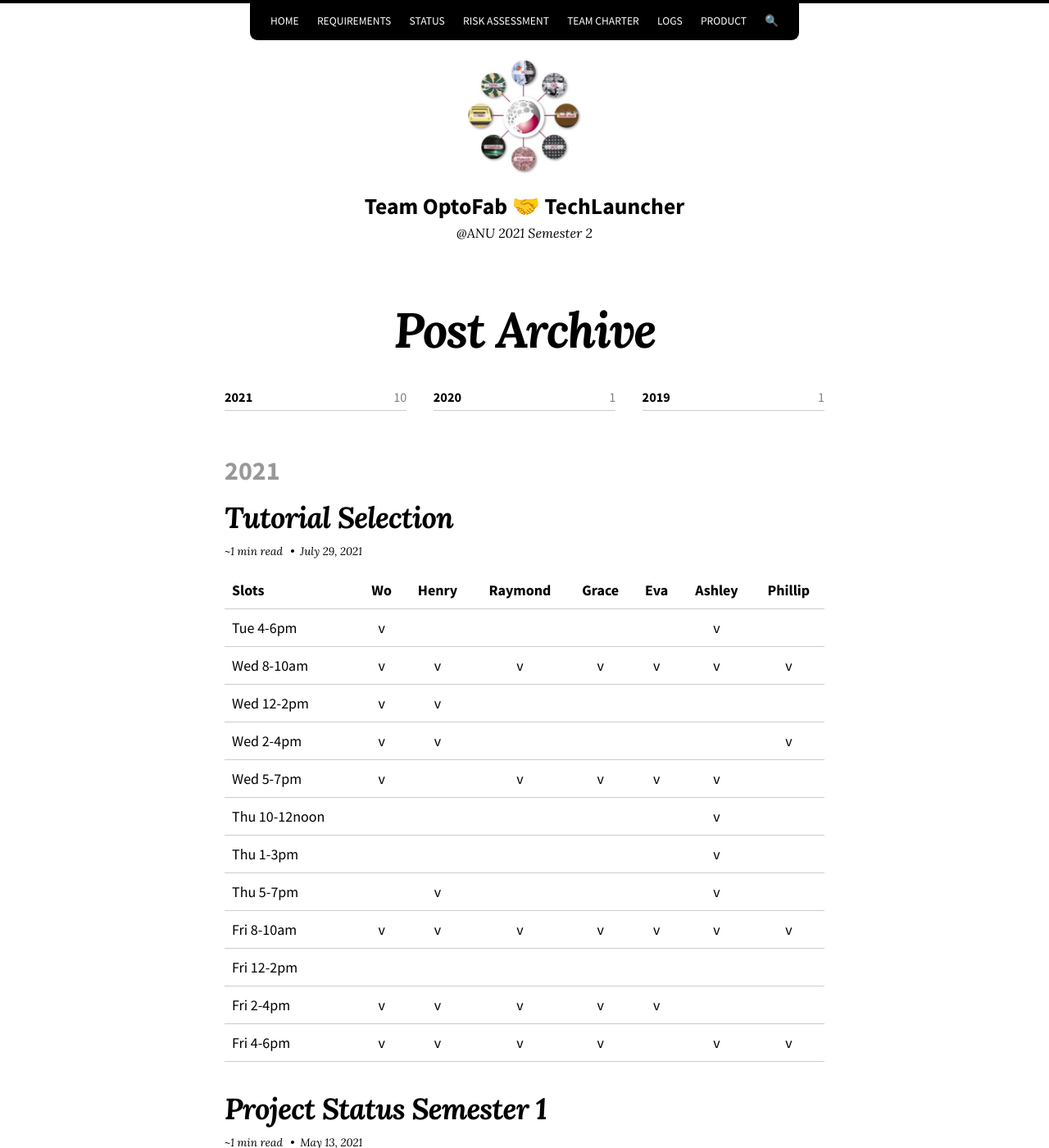
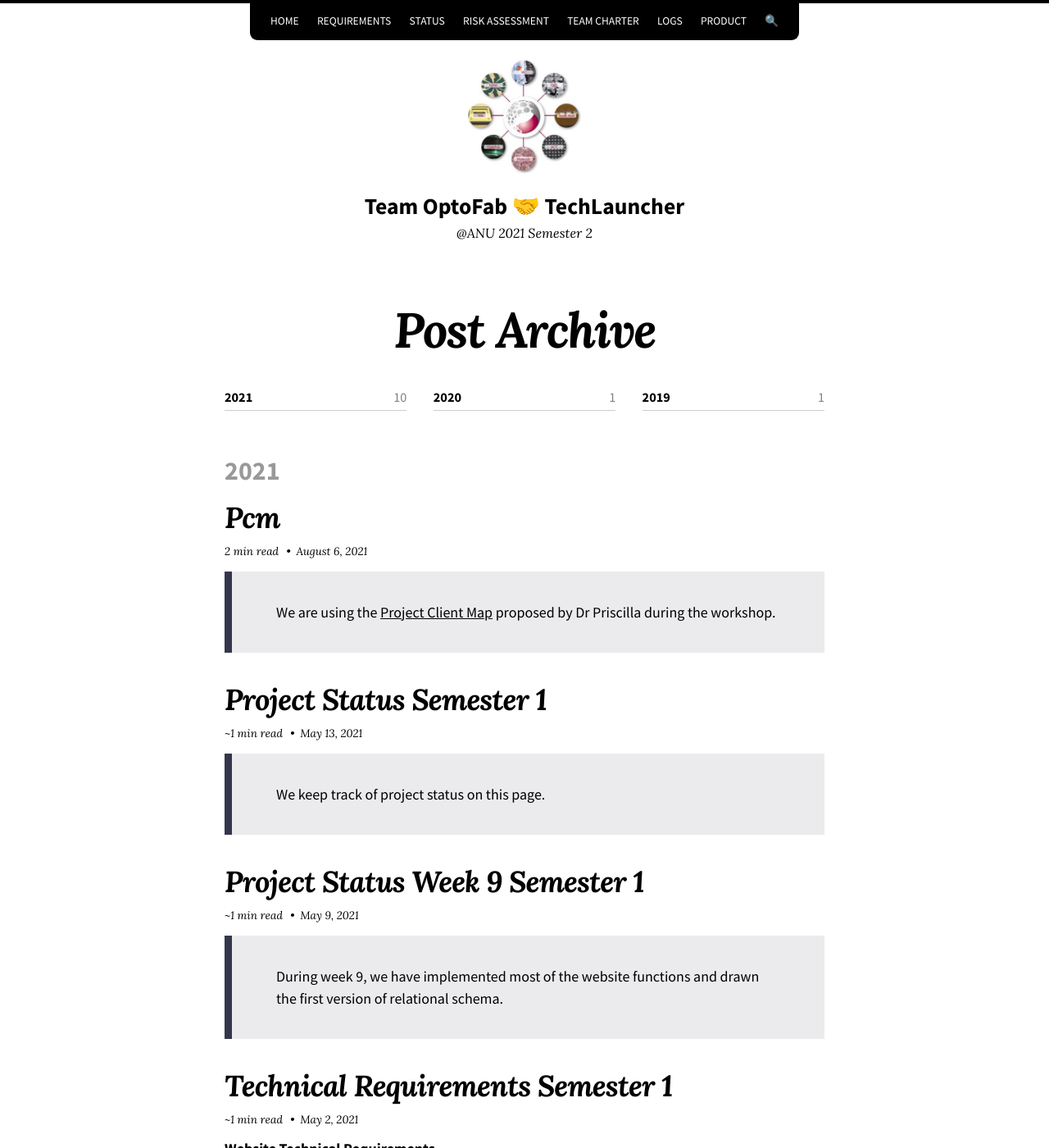
Before and after one commit to optofab/optofab.github.io, a Jekyll site: the page built from posts.md, in a window 1280 px wide and 1400 px high. Shown: the whole window at 82% size. Built offline with Jekyll 4.4.1, drawn with Linux system fonts in a browser that asks for light colours; nearby versions of some CDN libraries; emoji names are drawn with the system emoji font.

Commit message:
move pcm to posts; adjust img styles

```diff
--- a/_posts/2021-07-29-Tutorial-Selection.md
+++ /dev/null
@@ -1,18 +0,0 @@
----
-layout: post
----
-
-| Slots         | Wo  | Henry | Raymond | Grace | Eva | Ashley | Phillip |
-| ------------- | :-: | :---: | :-----: | :---: | :-: | :----: | :-----: |
-| Tue 4-6pm     |  v  |       |         |       |     |   v    |         |
-| Wed 8-10am    |  v  |   v   |    v    |   v   |  v  |   v    |    v    |
-| Wed 12-2pm    |  v  |   v   |         |       |     |        |         |
-| Wed 2-4pm     |  v  |   v   |         |       |     |        |    v    |
-| Wed 5-7pm     |  v  |       |    v    |   v   |  v  |   v    |         |
-| Thu 10-12noon |     |       |         |       |     |   v    |         |
-| Thu 1-3pm     |     |       |         |       |     |   v    |         |
-| Thu 5-7pm     |     |   v   |         |       |     |   v    |         |
-| Fri 8-10am    |  v  |   v   |    v    |   v   |  v  |   v    |    v    |
-| Fri 12-2pm    |     |       |         |       |     |        |         |
-| Fri 2-4pm     |  v  |   v   |    v    |   v   |  v  |        |         |
-| Fri 4-6pm     |  v  |   v   |    v    |   v   |     |   v    |    v    |
--- /dev/null
+++ b/_posts/2021-08-06-PCM.md
@@ -0,0 +1,62 @@
+---
+layout: post
+---
+
+> We are using the [Project Client Map](https://wattlecourses.anu.edu.au/pluginfile.php/2803958/mod_resource/content/1/updated PCM.pdf) proposed by Dr Priscilla during the workshop.
+
+## Detailed analysis
+
+<img src="https://cdn-std.droplr.net/files/acc_498334/4iXYY2" alt="Project Client Map" width="100%">
+
+[1] Initial challenge description:
+
+- Our client needs a convenient way to get orders online;
+- Our clients needs to efficiently process and archive orders for with the help of a local database.
+
+<hr class="hr-dotted">
+
+[2] [_Personal_] Who is the client? What motivates the client?
+
+- See [our client](#client)
+- Our client is motivated in freeing themselves from the red tapes dealing with emails, paparwork, and endless phone calls when they process an order from the customer.
+
+<hr class="hr-dotted">
+
+[3] [_Organisational_] What is the current operation of the business like?
+
+- Currently, if the customer wants a customised optic lens, he needs to look for infomation on the official website https://optofab-act.org.au/, and contact the director Steve via email or phone call. The details and parameters are negotiated in the communications and finalised in an attachment document.
+- Once the details are settled, the client prepare the processing of optics accordingly. The customer might not get timely update until it is done.
+- Afterwards, the orders are archived manually, either by typing it in a documents or printing it out. There is no easy way to organise the orders for later analysis.
+
+<hr class="hr-dotted">
+
+[4] What is currently working? What can be improved?
+
+- [_Working_] The whole process of taking orders then manufacturing lens accordingly, and archiving files as a wrap-up is working well, with sufficient overhead in time.
+- [_To be improved_] The optimisation of the process with the assistance of online platform for orders and the electronic backup system for effient archiving and analysing.
+
+<hr class="hr-dotted">
+
+[5] [_Environmental_] What environment do they operate in?
+
+- Our client is specialised in full customised optics, coatings, chips for researchers and industrial users. There are few competitors with the same level of expertise across Australia.
+
+<hr class="hr-dotted">
+
+[6] [_Customers/Users_] What do they currently see as their users/customer segment?
+
+- The client's customers come mainly from the academia, e.g., reserchers in optics from physics department of a university. Some start-ups may also be the potential customers if they want to customise optic parts and test some ideas before mass production. The price is affordable and the quality is incomparable across Australia.
+
+<hr class="hr-dotted">
+
+[7] [_Value Proposition_] What is/do they think is their current value proposition?
+
+- First of all, their product and services are of high quality with palatable prices.
+- [_Gains_] If more potential customers get to know and make deals with them, the client's business may be booming.
+- [_Pains_] However, the procedures in reality are dragging the efficiency down, with huge time devoted in minor details and later files archiving.
+
+<hr class="hr-dotted">
+
+[8] What is the 'Gap'/'Perceived Gap'?
+
+- The gap lies between the traditional way of doing businesses with phone calls, meetings, and emails, and the so called _Internet thinking_ model of making deals and scale up businesses. Once the website is set up with user-friendly interfaces, both the customers and the client can focus more on the product and services. On the other hand, the local database is also a booster for the clients' future business optimization.
```
Also changed, not shown: index.md (+3 -56 lines).
